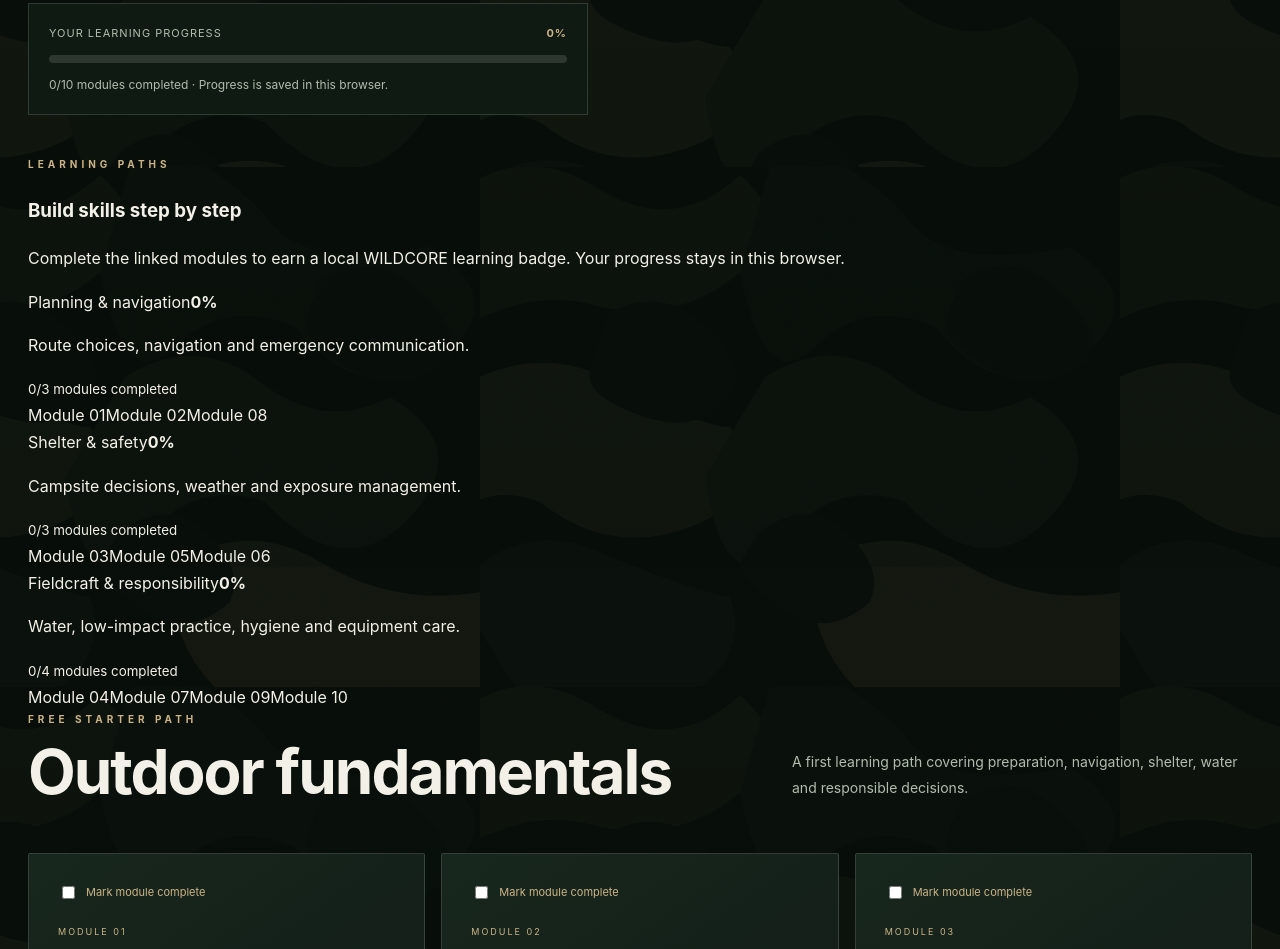
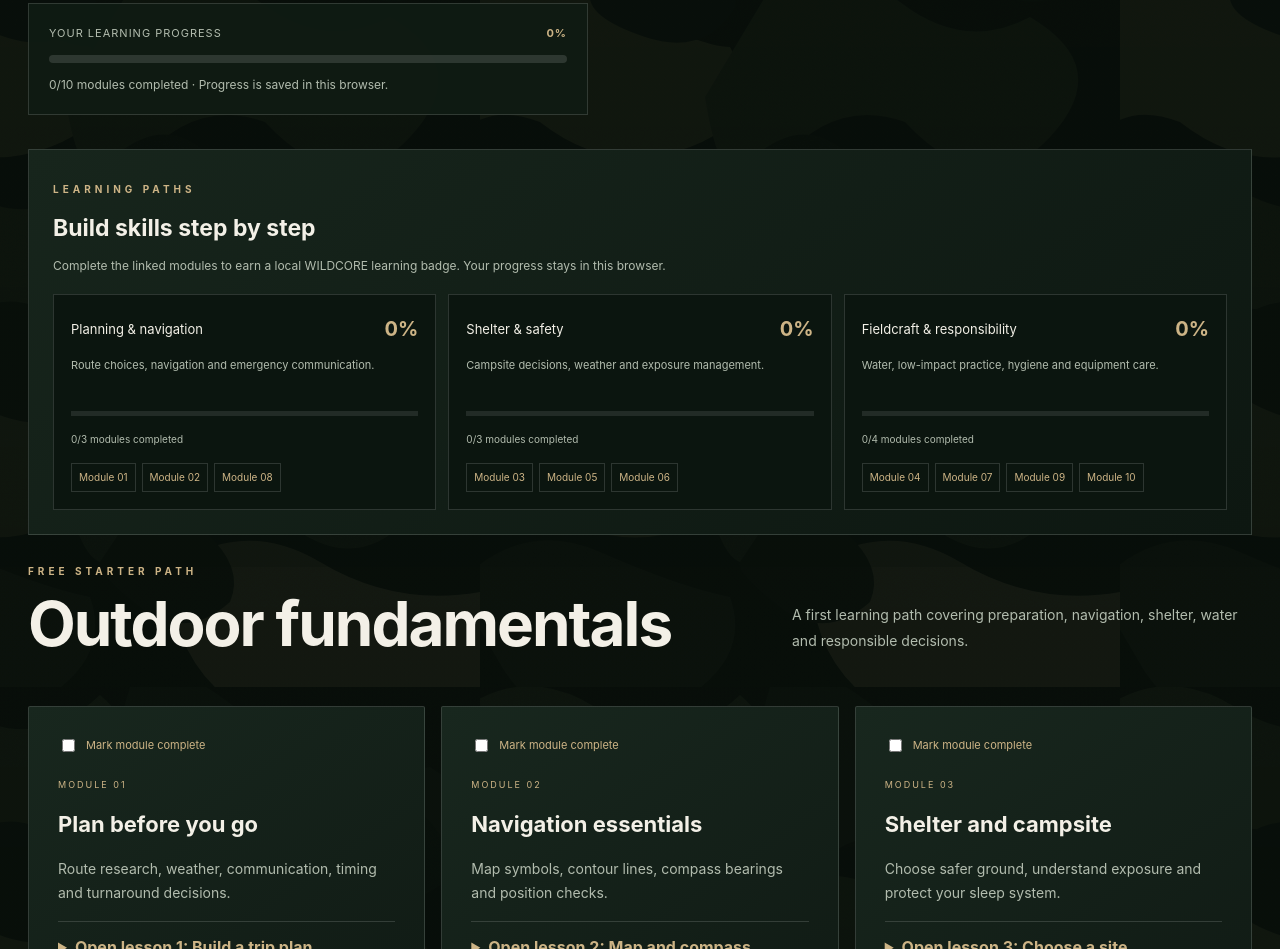
Before and after one commit to girodayzzzz/WildCore, a plain HTML site: page academy.html in a window 1280 px wide. Shown: the part 3433-4382 px from the top of the page. Drawn offline with Linux system fonts and the light colour scheme.

Commit message:
Style Academy learning paths and achievement badges

```diff
--- a/assets/css/style.css
+++ b/assets/css/style.css
@@ -480,3 +480,23 @@ body{
 .wc-location-links a{color:var(--gold)}
 @media(max-width:900px){.kit-library-controls{grid-template-columns:1fr 1fr}.kit-library-controls label:first-child{grid-column:1/-1}}
 @media(max-width:560px){.kit-library{padding:17px}.kit-library-controls{grid-template-columns:1fr}.kit-library-controls label:first-child{grid-column:auto}.wc-location-facts{grid-template-columns:1fr}.wc-location-main{flex-direction:column}.wc-location-save{align-self:flex-start}}
+
+/* Academy topic pathways and earned learning badges */
+.academy-pathway-dashboard{margin:0 0 28px;padding:24px;border:1px solid var(--line);background:linear-gradient(145deg,#17251c,#0d1711)}
+.academy-pathway-head h3{font-size:23px;margin:8px 0}.academy-pathway-head p{font-size:12px;color:var(--muted);line-height:1.65;margin:0 0 18px}
+.academy-pathway-grid{display:grid;grid-template-columns:repeat(3,minmax(0,1fr));gap:12px}
+.academy-pathway-card{padding:17px;border:1px solid var(--line);background:#0b150f}
+.academy-pathway-top{display:flex;justify-content:space-between;gap:8px;align-items:center;font-size:13px;color:var(--cream)}
+.academy-pathway-top strong{color:var(--gold);font-size:20px}
+.academy-pathway-card>p{min-height:42px;color:var(--muted);font-size:11px;line-height:1.55}
+.academy-pathway-track{height:5px;background:#ffffff18;margin:12px 0 8px}.academy-pathway-track span{display:block;height:100%;background:var(--gold)}
+.academy-pathway-card>small{font-size:10px;color:var(--muted)}
+.academy-earned{display:block;margin-top:10px;color:#c9ad7b;font-size:9px;letter-spacing:1px;font-weight:800}
+.academy-pathway-links{display:flex;gap:6px;flex-wrap:wrap;margin-top:12px}
+.academy-pathway-links a{font-size:10px;color:var(--gold);border:1px solid var(--line);padding:5px 7px}
+.academy-certificate{display:flex;justify-content:space-between;align-items:center;gap:18px;margin-top:16px;padding:18px;border:1px solid #c9ad7b77;background:#17251b}
+.academy-certificate[hidden]{display:none}
+.academy-certificate p{margin:5px 0 0;color:var(--muted);font-size:11px;line-height:1.6}
+.academy-certificate .btn{flex:0 0 auto;white-space:normal}
+@media(max-width:800px){.academy-pathway-grid{grid-template-columns:1fr 1fr}.academy-certificate{align-items:flex-start;flex-direction:column}}
+@media(max-width:520px){.academy-pathway-grid{grid-template-columns:1fr}.academy-pathway-dashboard{padding:17px}}
```
